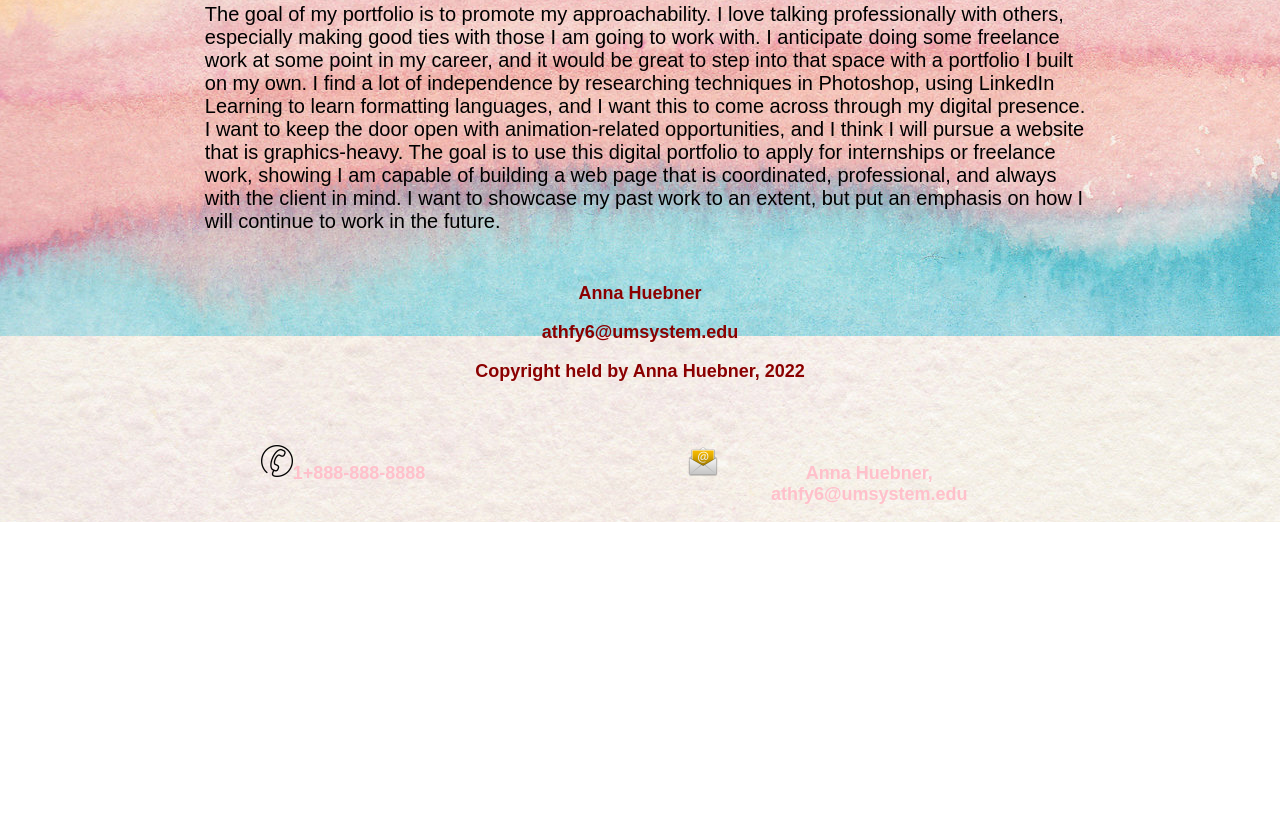
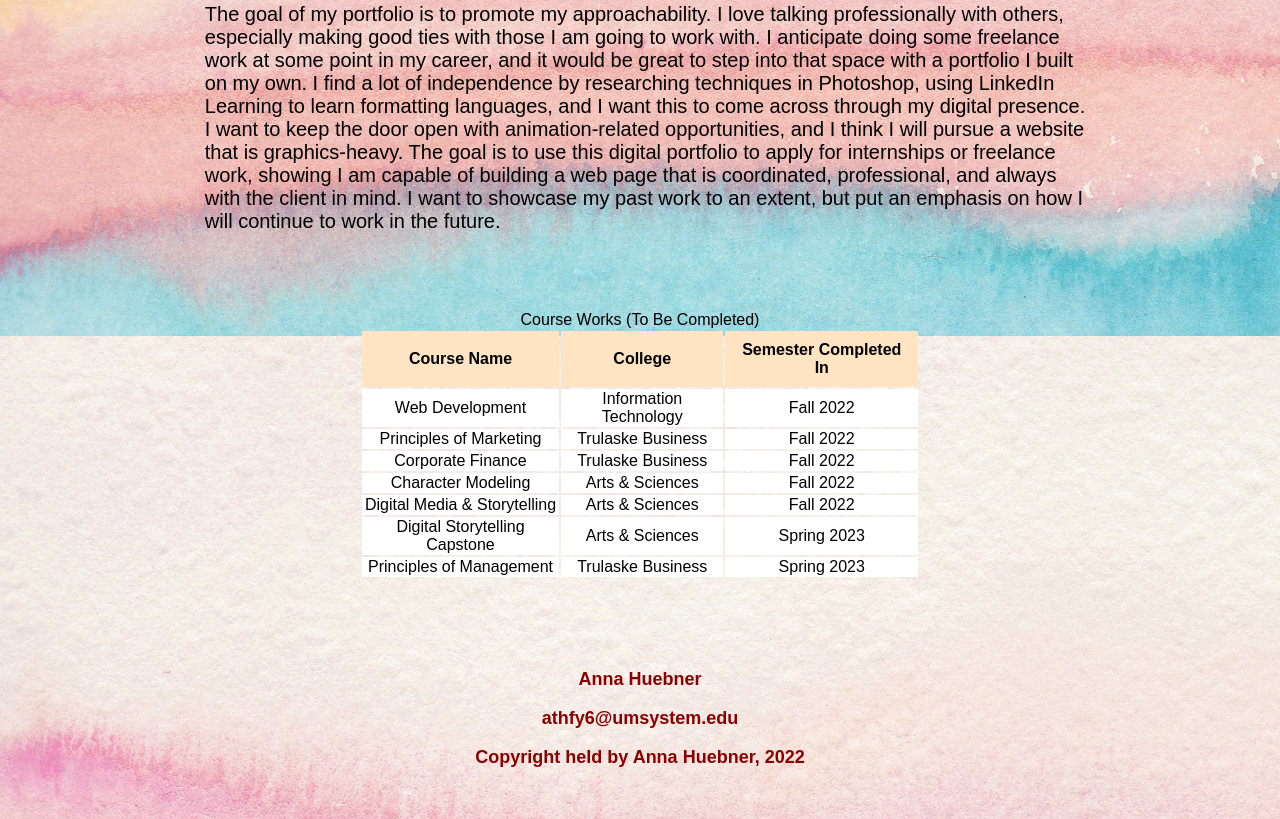
Before and after one commit to annahuebner10/annahuebner10.github.io, a plain HTML site: page islt_7310/index.html in a window 1280 px wide. Shown: the part 602-1421 px from the top of the page. Before the commit the page ends 1124 px from the top, so only its background shows below. Drawn offline with Linux system fonts and the light colour scheme.

Commit message:
Add files via upload

```diff
--- a/islt_7310/index.html
+++ b/islt_7310/index.html
@@ -22,15 +22,14 @@
             <ul class="navbar">
                 <li><a href="../islt_7310/index.html">Home</a></li>
                 <li><a href="../islt_7310/about.html">About</a></li>
-                <li><a href="../islt_7310/project.html">Projects</a></li>
+                <li><a href="../islt_7310/project.html">Projects</a>
+                <ul>
+                    <li><a href="../islt_7310/experiences.html">Experiences</a></li>
+                </ul>
+                </li>
                 <li><a href="../islt_7310/reflection.html">Reflection</a>
-                    <ul>
-                        <li><a href="#">Menu1</a></li>
-                        <li><a href="#">Menu2</a></li>
-                        <li><a href="#">Menu3</a></li>
-                    </ul>
                 </li>
-                <li><a href="..ilst_7310/contact.html">Contact</a></li>
+                <li><a href="contact.html">Contact</a></li>
             </ul>
         </nav>
     </div>
@@ -42,6 +41,58 @@
         <p class="p"> Staying curious in my studies has allowed me to develop an individualized skillset.
             Collaborating with you would allow me to grow further in my craft.</p>
         <p class="p">The goal of my portfolio is to promote my approachability. I love talking professionally with others, especially making good ties with those I am going to work with. I anticipate doing some freelance work at some point in my career, and it would be great to step into that space with a portfolio I built on my own. I find a lot of independence by researching techniques in Photoshop, using LinkedIn Learning to learn formatting languages, and I want this to come across through my digital presence. I want to keep the door open with animation-related opportunities, and I think I will pursue a website that is graphics-heavy. The goal is to use this digital portfolio to apply for internships or freelance work, showing I am capable of building a web page that is coordinated, professional, and always with the client in mind. I want to showcase my past work to an extent, but put an emphasis on how I will continue to work in the future.</p>
+
+        <br>
+
+        <table class="table">
+            <caption>Course Works (To Be Completed)</caption>
+            <thead>
+                <tr>
+                    <th>Course Name</th>
+                    <th>College</th>
+                    <th>Semester Completed In</th>
+                </tr>
+            </thead>
+            <tbody>
+                <tr>
+                    <td>Web Development</td>
+                    <td>Information Technology</td>
+                    <td>Fall 2022</td>
+                </tr>
+                <tr>
+                    <td>Principles of Marketing</td>
+                    <td>Trulaske Business</td>
+                    <td>Fall 2022</td>
+                </tr>
+                <tr>
+                    <td>Corporate Finance</td>
+                    <td>Trulaske Business</td>
+                    <td>Fall 2022</td>
+                </tr>
+                <tr>
+                    <td>Character Modeling</td>
+                    <td>Arts & Sciences</td>
+                    <td>Fall 2022</td>
+                </tr>
+                <tr>
+                    <td>Digital Media & Storytelling</td>
+                    <td>Arts & Sciences</td>
+                    <td>Fall 2022</td>
+                </tr>
+                <tr>
+                    <td>Digital Storytelling Capstone</td>
+                    <td>Arts & Sciences</td>
+                    <td>Spring 2023</td>
+                </tr>
+                <tr>
+                    <td>Principles of Management</td>
+                    <td>Trulaske Business</td>
+                    <td>Spring 2023</td>
+                </tr>
+            </tbody>
+        </table>
+
+
 
         <footer>
             <h3>Anna Huebner</h3>
--- a/islt_7310/style.css
+++ b/islt_7310/style.css
@@ -108,6 +108,83 @@ main p:first-child::first-letter {
     font-weight: bold;
 }
 
+.experience_image {
+    padding: 40px;
+    display: block;
+    margin-left: auto;
+    margin-right: auto;
+    width: 50%;
+}
+
+/*for the table on the home page:*/
+
+.table  {
+    padding: 40px;
+    display: block;
+    margin-left: auto;
+    margin-right: auto;
+    width: 50%;
+}
+
+.table th {
+    text-align: center;
+    background-color: bisque;
+    padding: 10px;
+}
+
+tr:nth-child(1) {
+    text-align: center;
+    background-color: white;
+    padding: 10px;
+  }
+
+  tr:nth-child(2) {
+    text-align: center;
+    background-color: white;
+    padding: 10px;
+
+  }
+
+  tr:nth-child(3) {
+    text-align: center;
+    background-color: white;
+    padding: 10px;
+
+  }
+  tr:nth-child(4) {
+    text-align: center;
+    background-color: white;
+    padding: 10px;
+
+  }
+  tr:nth-child(5) {
+    text-align: center;
+    background-color: white;
+    padding: 10px;
+
+  }
+  tr:nth-child(6) {
+    text-align: center;
+    background-color: white;
+    padding: 10px;
+
+  }
+  tr:nth-child(7) {
+    text-align: center;
+    background-color: white;
+    padding: 10px;
+
+  }
+  tr:nth-child(8) {
+    text-align: center;
+    background-color: white);
+  }
+  tr:nth-child(9) {
+    text-align: center;
+    background-color: white);
+  }
+
+
 p {
     font-size: 100%;
     font-weight:normal;
```
Also changed, not shown: islt_7310/about.html (+6 -7 lines), islt_7310/contact.html (+5 -6 lines), islt_7310/experiences.html (added, +76 -0 lines), islt_7310/project.html (+6 -7 lines), islt_7310/reflection.html (+6 -11 lines), islt_7310/local files/Portugal.jpeg (added), islt_7310/local files/caddie.png (added), islt_7310/local files/cambridge.jpeg (added), islt_7310/local files/clay.png (added), islt_7310/local files/fry.png (added).
